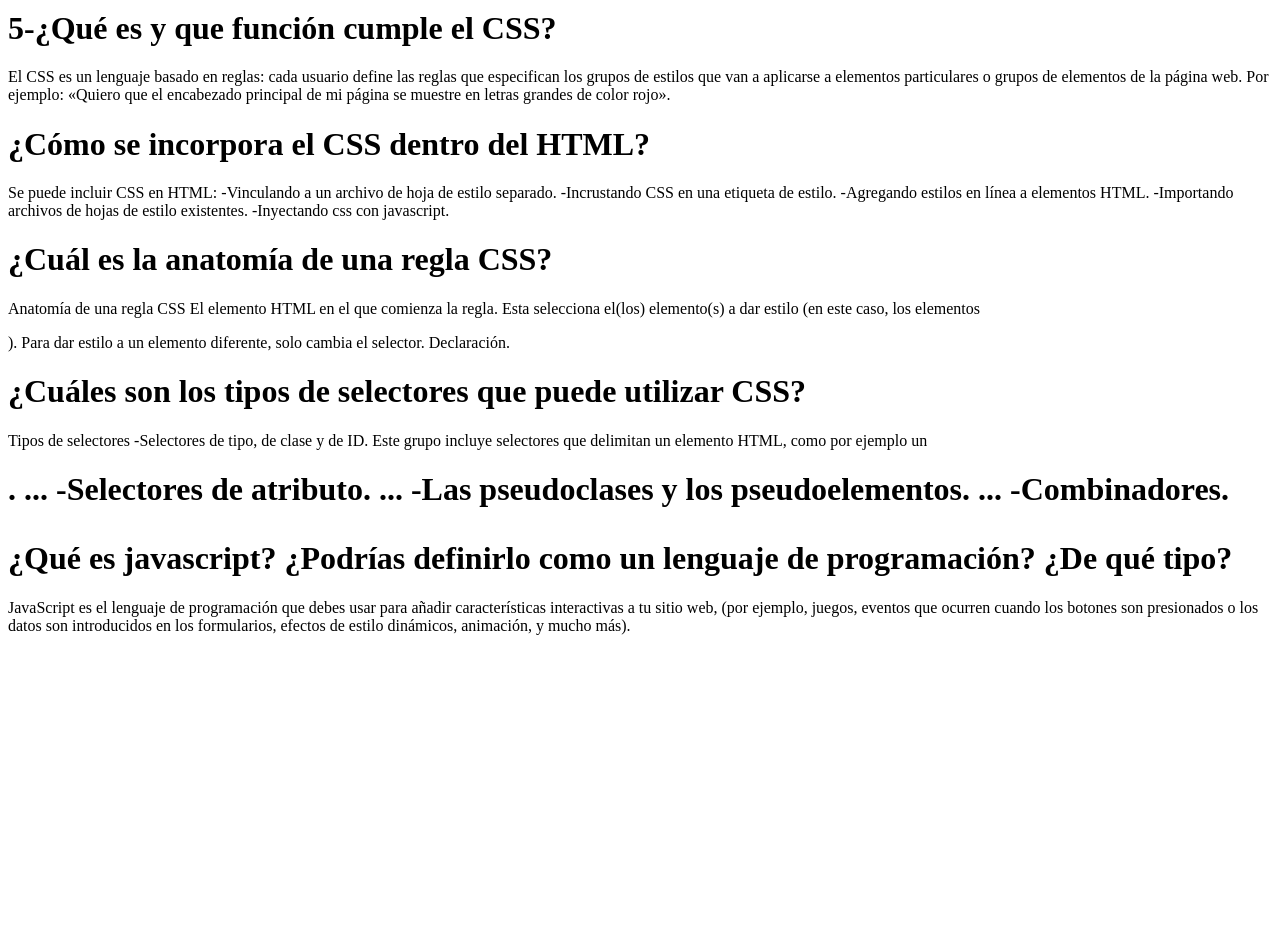
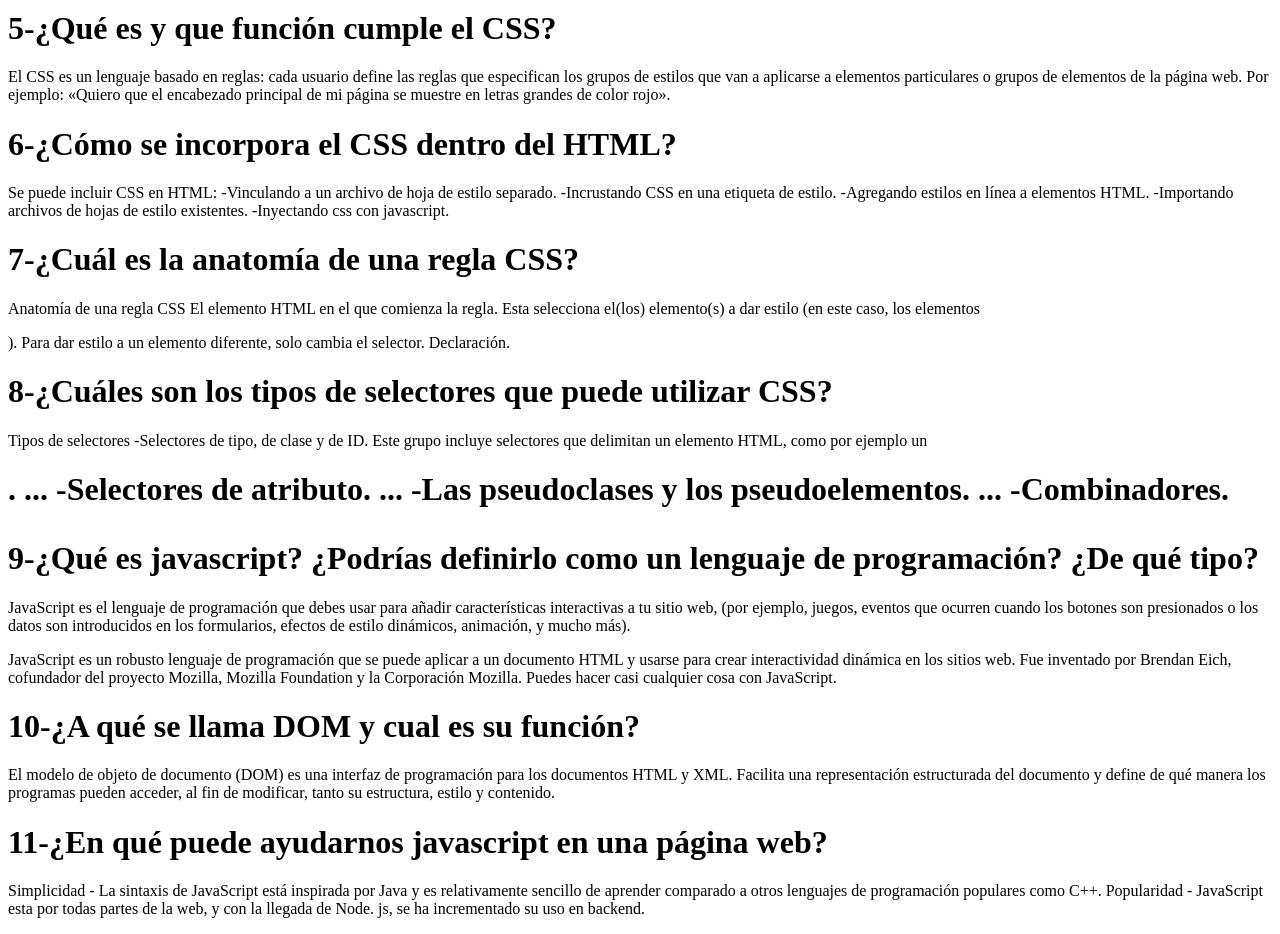
Before and after one commit to elblanco222/prueba, a plain HTML site: page index.html in a window 1280 px wide. Shown: the part 1140-2074 px from the top of the page. Before the commit the page ends 1791 px from the top, so only its background shows below. Drawn offline with Linux system fonts and the light colour scheme.

Commit message:
finalisado

```diff
--- a/index.html
+++ b/index.html
@@ -41,24 +41,28 @@
             <p>BODY:El elemento <body> de HTML representa el contenido de un documento HTML. Solo puede haber un elemento <body> en un documento. Flujo de contenido (en-US). La etiqueta de inicio se puede omitir si lo primero que hay dentro no es un carácter de espacio, comentario, elemento script (en-US) o elemento style .</p>
     <h1>5-¿Qué es y que función cumple el CSS?</h1>
     <p>El CSS es un lenguaje basado en reglas: cada usuario define las reglas que especifican los grupos de estilos que van a aplicarse a elementos particulares o grupos de elementos de la página web. Por ejemplo: «Quiero que el encabezado principal de mi página se muestre en letras grandes de color rojo».</p>
-<h1>¿Cómo se incorpora el CSS dentro del HTML?</h1>
+<h1>6-¿Cómo se incorpora el CSS dentro del HTML?</h1>
 <p>Se puede incluir CSS en HTML:
     -Vinculando a un archivo de hoja de estilo separado.
     -Incrustando CSS en una etiqueta de estilo.
     -Agregando estilos en línea a elementos HTML.
     -Importando archivos de hojas de estilo existentes.
     -Inyectando css con javascript.</p>
-    <h1>¿Cuál es la anatomía de una regla CSS?</h1>
+    <h1>7-¿Cuál es la anatomía de una regla CSS?</h1>
     <p>Anatomía de una regla CSS
         El elemento HTML en el que comienza la regla. Esta selecciona el(los) elemento(s) a dar estilo (en este caso, los elementos <p> ). Para dar estilo a un elemento diferente, solo cambia el selector. Declaración.</p>
-        <h1>¿Cuáles son los tipos de selectores que puede utilizar CSS?</h1>
+        <h1>8-¿Cuáles son los tipos de selectores que puede utilizar CSS?</h1>
         <p>Tipos de selectores
             -Selectores de tipo, de clase y de ID. Este grupo incluye selectores que delimitan un elemento HTML, como por ejemplo un <h1> . ...
             -Selectores de atributo. ...
             -Las pseudoclases y los pseudoelementos. ...
             -Combinadores.</p>
-            <h1>¿Qué es javascript? ¿Podrías definirlo como un lenguaje de programación? ¿De qué tipo?</h1>
+            <h1>9-¿Qué es javascript? ¿Podrías definirlo como un lenguaje de programación? ¿De qué tipo?</h1>
             <p>JavaScript es el lenguaje de programación que debes usar para añadir características interactivas a tu sitio web, (por ejemplo, juegos, eventos que ocurren cuando los botones son presionados o los datos son introducidos en los formularios, efectos de estilo dinámicos, animación, y mucho más).</p>
-            <p></p>
+            <p>JavaScript es un robusto lenguaje de programación que se puede aplicar a un documento HTML y usarse para crear interactividad dinámica en los sitios web. Fue inventado por Brendan Eich, cofundador del proyecto Mozilla, Mozilla Foundation y la Corporación Mozilla. Puedes hacer casi cualquier cosa con JavaScript.</p>
+            <h1>10-¿A qué se llama DOM y cual es su función?</h1>
+            <p>El modelo de objeto de documento (DOM) es una interfaz de programación para los documentos HTML y XML. Facilita una representación estructurada del documento y define de qué manera los programas pueden acceder, al fin de modificar, tanto su estructura, estilo y contenido.</p>
+            <h1>11-¿En qué puede ayudarnos javascript en una página web?</h1>
+            <p>Simplicidad - La sintaxis de JavaScript está inspirada por Java y es relativamente sencillo de aprender comparado a otros lenguajes de programación populares como C++. Popularidad - JavaScript esta por todas partes de la web, y con la llegada de Node. js, se ha incrementado su uso en backend.</p>
 </body>
 </html>
```
